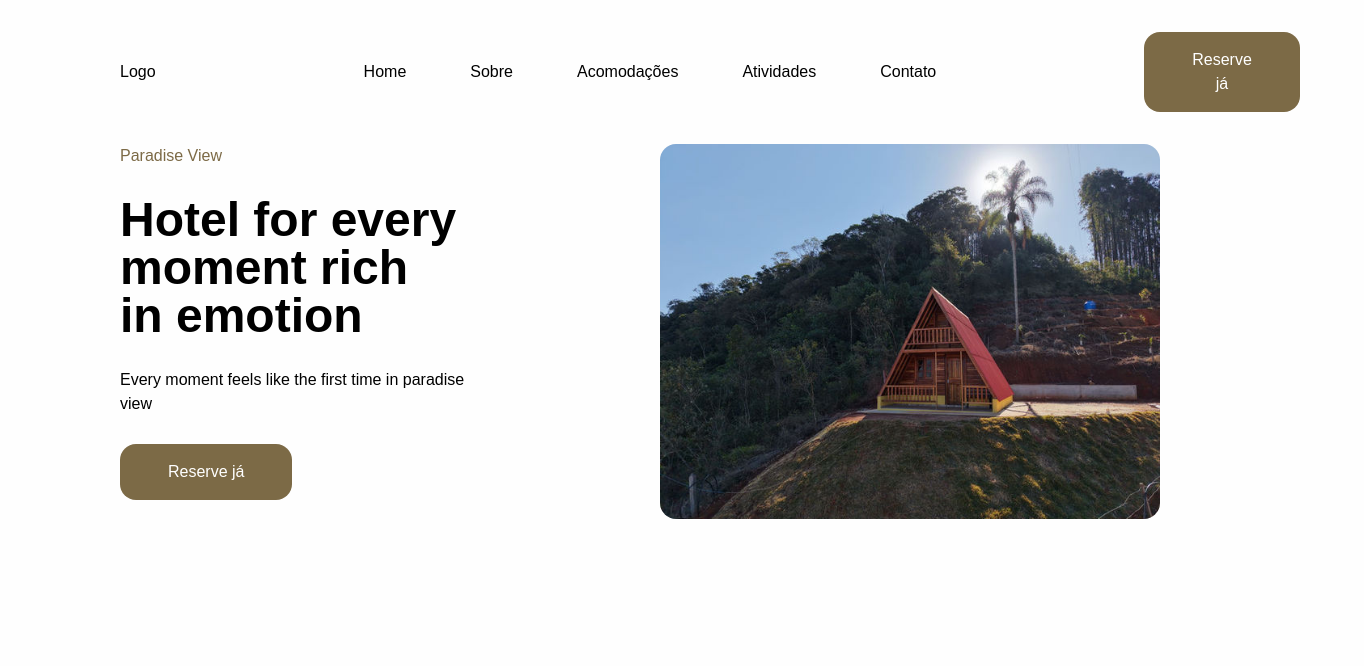
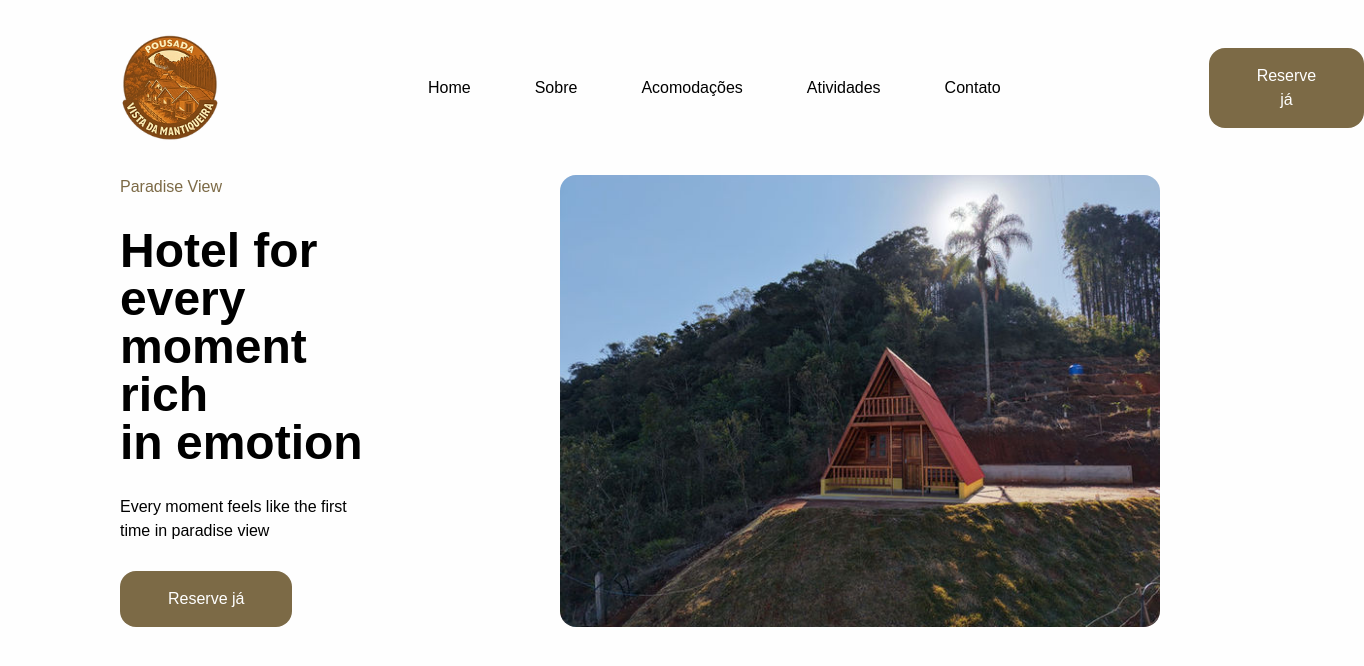
Before and after one commit to Buenohy/pousada-vista-da-mantiqueira, a Next.js app: page / in a window 1280 px wide. Shown: the top 666 px of the page, 1364 px wide, since content can reach past the window. Built offline with nearby package versions, Linux system fonts and the light colour scheme.

Commit message:
feat: width and height image

```diff
--- a/src/components/Home/HomePage.tsx
+++ b/src/components/Home/HomePage.tsx
@@ -21,8 +21,8 @@ export default function HomePage() {
       <Image
         src={ImageHome}
         alt="Home Page Image"
-        width={500}
-        height={500}
+        width={600}
+        height={600}
         className="rounded-2xl"
       />
     </div>
--- a/src/components/NavBar.tsx
+++ b/src/components/NavBar.tsx
@@ -1,9 +1,11 @@
+import Image from 'next/image';
 import Button from './ui/Button';
+import Logo from '../../public/images/logo-pousada-vista-da-mantiqueira.png';
 
 export default function NavBar() {
   return (
     <div className="flex py-8 gap-52 items-center">
-      <h2 className="text-black">Logo</h2>
+      <Image src={Logo} alt="Logo Nav Bar" width={100} height={100} />
       <div>
         <ol
           className="flex gap-16
```
